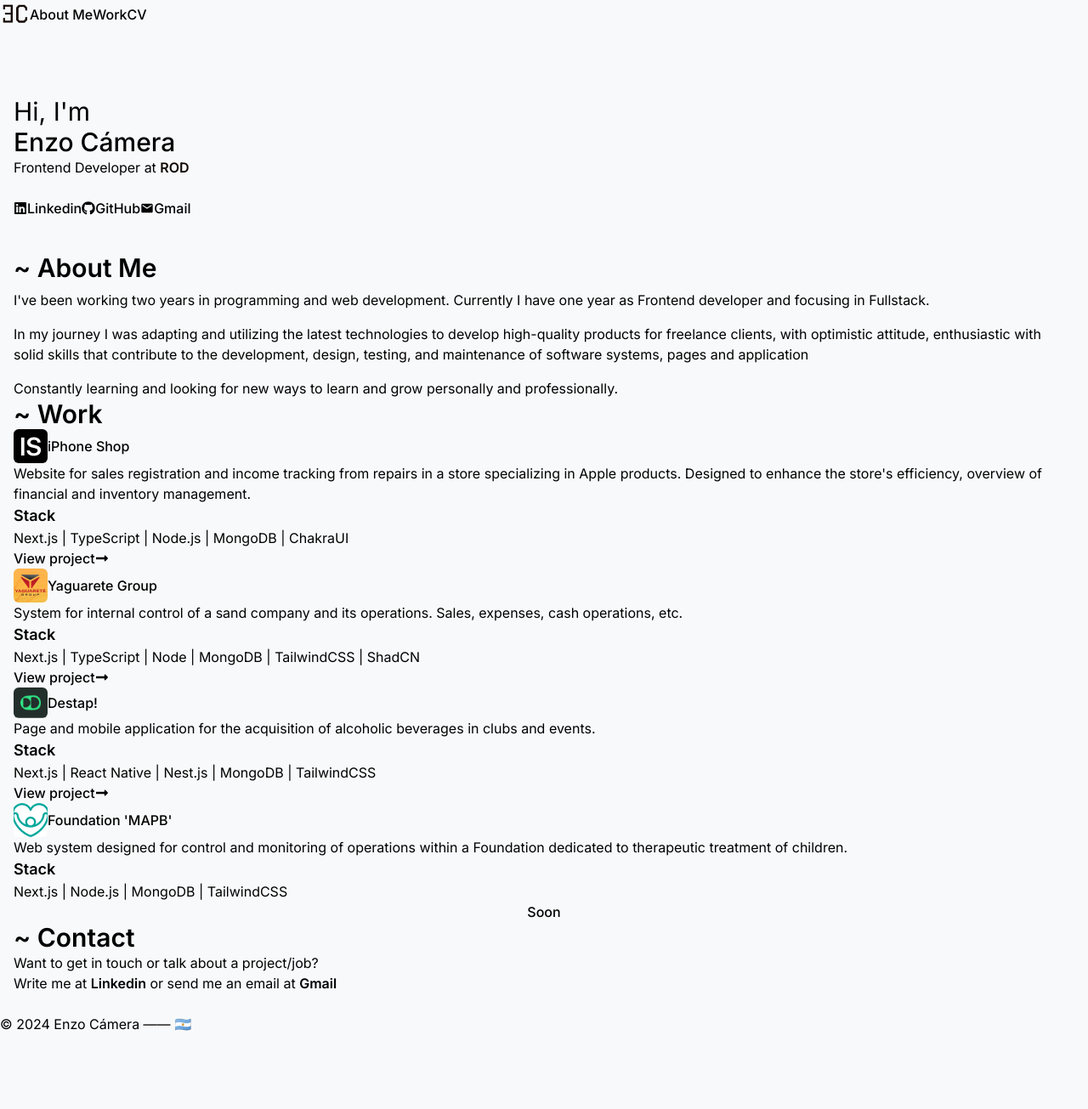
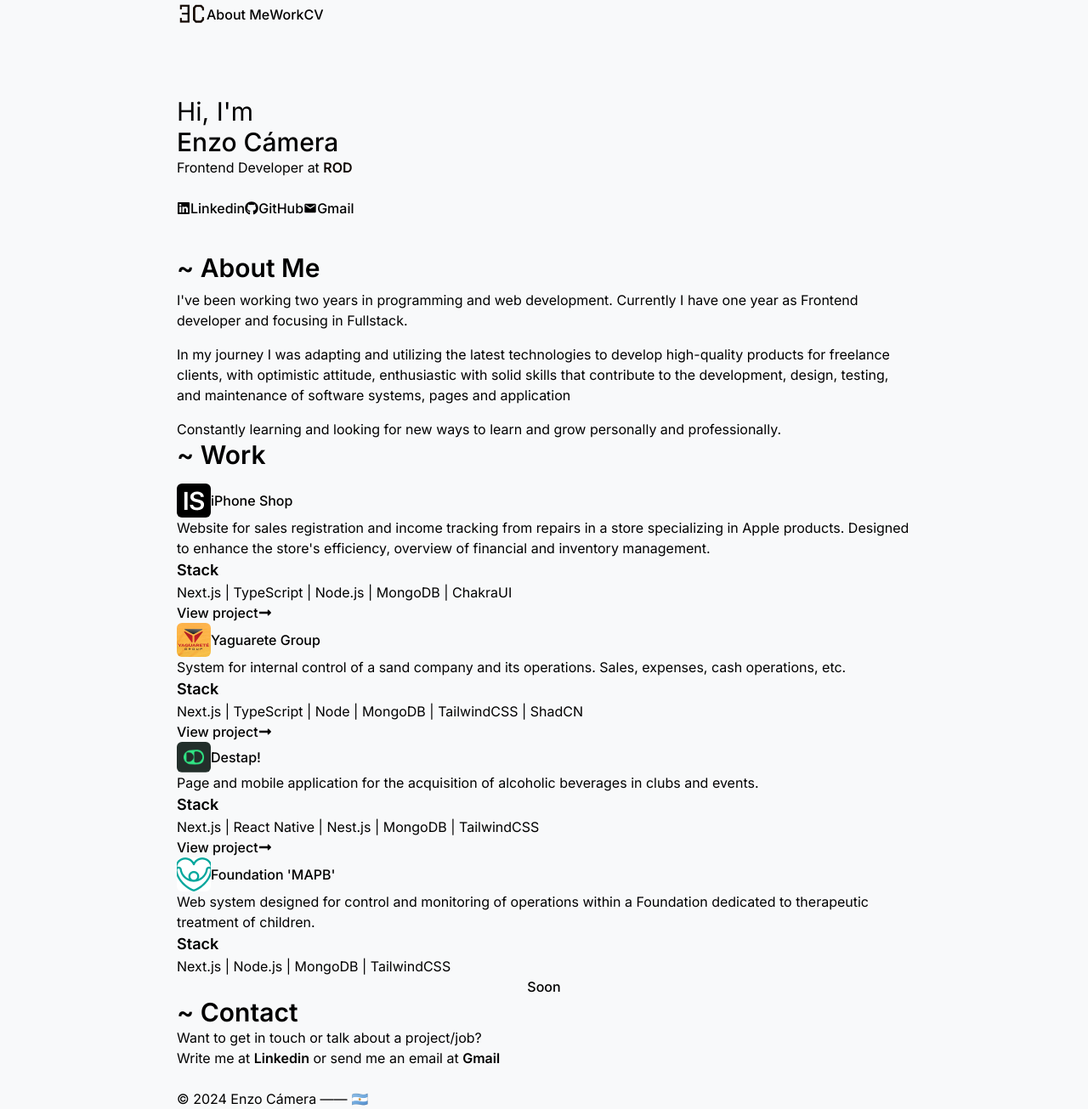
Before and after one commit to Enzo-cam/enzocam, a Next.js app: page / in a window 1280 px wide. Shown: the whole page at 85% size. Before the commit the page ends 1217 px from the top, so only its background shows below. Built offline with nearby package versions, Linux system fonts and the light colour scheme.

Commit message:
Feat: desktop UI and details

```diff
--- a/src/Components/AboutMe.tsx
+++ b/src/Components/AboutMe.tsx
@@ -1,6 +1,7 @@
 const AboutMe = () => {
   return (
-    <div className="bg-grisAbout text-white px-4 py-10">
+    <div className="bg-grisAbout text-white px-4 py-10 lg:w-screen lg:px-0">
+      <div className="max-w-screen-lg mx-auto lg:px-20">
         <h1 className="font-semibold text-3xl mb-2">~ About Me</h1>
         <p className="mb-4 font-light">
           I've been working two years in programming and web development.
@@ -14,10 +15,11 @@ const AboutMe = () => {
           development, design, testing, and maintenance of software systems, pages
           and application
         </p>
-      <p className="font-light"  id="work">
+        <p className="font-light" id="work">
           Constantly learning and looking for new ways to learn and grow
           personally and professionally.
         </p>
+      </div>
     </div>
   );
 };
--- a/src/Components/Contact.tsx
+++ b/src/Components/Contact.tsx
@@ -2,7 +2,7 @@ import Link from "next/link";
 
 const Contact = () => {
   return (
-    <div className="px-4 py-4 flex gap-4 flex-col mb-6">
+    <div className="px-4 py-4 flex gap-4 flex-col mb-6 w-full max-w-screen-lg mx-auto lg:px-20">
       <h1 className="text-3xl font-semibold">~ Contact</h1>
       <p>
         Want to get in touch or talk about a project/job?
--- a/src/Components/ContactRRSS.tsx
+++ b/src/Components/ContactRRSS.tsx
@@ -1,23 +1,37 @@
-
+'use client'
 import { FaLinkedin, FaGithub } from "react-icons/fa";
 import { MdEmail } from "react-icons/md";
 import Link from "next/link";
+import { ToastContainer, toast } from 'react-toastify';
+import 'react-toastify/dist/ReactToastify.css';
 
 const ContactRRSS = () => {
+
+  const handleCopyEmail = () => {
+    navigator.clipboard.writeText('enzo.fcam@gmail.com')
+      .then(() => {
+        toast.success('Email copiado al portapapeles');
+      })
+      .catch(err => {
+        toast.error('Error al copiar el email');
+      });
+  }
+
   return (
     <div className="flex gap-2 mt-6">
-        <Link href="https://www.linkedin.com/in/enzo-camera/" className="flex gap-2 items-center border border-black rounded-md py-2 px-3 font-medium">
+      <Link href="https://www.linkedin.com/in/enzo-camera/" target='_blank' className="flex gap-2 items-center border border-black rounded-md py-2 px-3 font-medium">
         <FaLinkedin />
         Linkedin
       </Link>
-        <Link href="https://github.com/Enzo-cam" className="flex gap-2 items-center border border-black rounded-md py-2 px-3 font-medium">
+      <Link href="https://github.com/Enzo-cam" target='_blank' className="flex gap-2 items-center border border-black rounded-md py-2 px-3 font-medium">
         <FaGithub />
         GitHub
       </Link>
-        <Link id="about-me" href="enzo.fcam@gmail.com" className="flex gap-2 items-center border border-black rounded-md py-2 px-3 font-medium">
+      <button onClick={handleCopyEmail} className="flex gap-2 items-center border border-black rounded-md py-2 px-3 font-medium cursor-pointer">
         <MdEmail />
         Gmail
-        </Link>
+      </button>
+      <ToastContainer position="bottom-right" autoClose={1000} hideProgressBar closeOnClick pauseOnHover />
     </div>
   )
 }
--- a/src/Components/Footer.tsx
+++ b/src/Components/Footer.tsx
@@ -13,7 +13,7 @@ const Footer = () => {
   }, []);
 
   return (
-    <div className=" w-full  shadow-sm flex items-right justify-between gap-2 px-3 z-50 pb-4">
+    <div className="w-full shadow-sm flex items-right justify-between gap-2 px-3 z-50 pb-4 max-w-screen-lg mx-auto lg:px-20 ">
       <p>
         &copy; {currentYear} Enzo Cámera ——{" "}
         <span className="text-xl">
--- a/src/Components/Header.tsx
+++ b/src/Components/Header.tsx
@@ -12,10 +12,9 @@ const Header = () => {
 
 
   return (
-    <div className='fixed top-0 left-0 w-full bg-white/60 backdrop-blur-md shadow-sm flex items-center gap-2 px-3 z-50 py-2'>
-        <Link
-          href="/"
-        >
+    <div className='fixed top-0 left-0 w-full bg-white/60 backdrop-blur-md shadow-sm flex items-center gap-3 px-3 z-50 py-2'>
+      <div className='w-full max-w-screen-lg mx-auto lg:px-20 justify-between flex items-center gap-3'>
+        <Link href="/">
           <Image
             src={logo}
             alt='logo'
@@ -23,10 +22,12 @@ const Header = () => {
             height={35}
           />
         </Link>
+        <div className='flex gap-2 lg:gap-6 lg:text-lg'>
           <Link href={path === '/' ? '#about-me' : '/#about-me'} className='text-black font-medium'>About Me</Link>
           <Link href={path === '/' ? '#work' : '/#work'} className='text-black font-medium'>Work</Link>
           <Link href='/cv' className='text-black font-medium'>CV</Link>
-
+        </div>
+      </div>
     </div>
   )
 }
--- a/src/Components/Perfil.tsx
+++ b/src/Components/Perfil.tsx
@@ -1,11 +1,14 @@
 import React from 'react'
+import ContactRRSS from './ContactRRSS'
 
 const Perfil = () => {
   return (
-    <div className=''>
+    <div className='w-full max-w-screen-lg mx-auto lg:px-20 gap-3'>
         <h1 className='text-3xl'>Hi, I'm </h1>
         <h1 className='text-3xl font-medium'>Enzo Cámera </h1>
         <h3 className='text-grisOsc text-xl mt-1 font-normal'>Frontend Developer at <span className='font-semibold text-grisAbout'>ROD</span></h3>
+
+        <ContactRRSS />
     </div>
   )
 }
--- a/src/Components/Work.tsx
+++ b/src/Components/Work.tsx
@@ -1,19 +1,18 @@
-
 import { workInfo } from "../../utils/workInfo"
 import WorkCard from "./WorkCard"
 
 const Work = () => {
   return (
-    <div id="work" className="px-4 py-10 flex gap-4 flex-col">
-        <h1 className="text-3xl font-semibold">~ Work</h1>
-        {/* Destap */}
+    <div id="work" className="px-4 py-10 w-full max-w-screen-lg mx-auto lg:px-20">
+      <h1 className="text-3xl font-semibold mb-4">~ Work</h1>
+      <div className="grid gap-4 grid-cols-1 sm:grid-cols-2">
         {workInfo.map(work => (
           <WorkCard
             key={work.projectName}
             work={work}
           />
         ))}
-
+      </div>
     </div>
   )
 }
--- a/src/app/cv/page.tsx
+++ b/src/app/cv/page.tsx
@@ -8,14 +8,14 @@ export const metadata = {
 
 const HomePage = () => {
   return (
-    <div className="px-4 mb-8">
+    <div className="px-4 mb-8 w-full max-w-screen-lg mx-auto lg:px-20">
         <h1 className="text-3xl font-semibold tracking-wide mb-6">
           Curriculum
         </h1>
 
         <div>
           <h2 className="text-2xl font-semibold">Work Experience</h2>
-          <div className="flex flex-col mt-4 gap-7">
+          <div className="flex flex-col mt-4 gap-7 lg:gap-10">
             {cvInfo.map(experience => (
               <CvCard
                 key={experience.name}
@@ -30,6 +30,7 @@ const HomePage = () => {
           <h2 className="text-2xl font-semibold mb-2">Technology Stack</h2>
           {stackInfo.map(area => (
             <StackCard
+              key={area.name}
               area={area}
             />
           ))}
--- a/src/app/layout.tsx
+++ b/src/app/layout.tsx
@@ -7,7 +7,7 @@ import Footer from '@/Components/Footer'
 const inter = Inter({ subsets: ['latin'] })
 
 export const metadata: Metadata = {
-  title: 'Enzo Camera',
+  title: 'Enzo Cámera',
   description: 'Personal page.',
 }
 
@@ -18,12 +18,14 @@ export default function RootLayout({
 }) {
   return (
     <html lang="en">
+      <head>
+        <link rel="icon" href="/favicon.png" sizes="any" />
+      </head>
       <body className={inter.className}>
         <Header/>
         <main className="min-h-screen mt-20">
           {children}
         </main>
-
         <Footer />
       </body>
     </html>
--- a/src/app/page.tsx
+++ b/src/app/page.tsx
@@ -9,7 +9,6 @@ export default function Home() {
     <>
       <div className="px-4 mb-10">
         <Perfil />
-        <ContactRRSS />
       </div>
 
       <AboutMe />
--- a/src/app/projects/[name]/page.tsx
+++ b/src/app/projects/[name]/page.tsx
@@ -21,9 +21,9 @@ const ProjectPage: FC<Props> = ({ params }) => {
   }
 
   return (
-    <div className="px-4">
+    <div className="px-4 max-w-screen-lg mx-auto lg:px-20">
       {/* Main */}
-      <div className="mt-28 mb-14">
+      <div className="mt-20 mb-14">
         <h1 className="text-4xl font-semibold tracking-wide mb-4">
           {project.projectName}
         </h1>
@@ -45,7 +45,7 @@ const ProjectPage: FC<Props> = ({ params }) => {
       </div>
 
       {/* Details */}
-      <div className="mb-20">
+      <div className="mb-20 lg:mb-12">
         <h3 className="text-2xl font-semibold mb-4">Technical details</h3>
         <p className="text-lg mb-4">
           For this project I use the following technologies:{" "}
@@ -64,7 +64,7 @@ const ProjectPage: FC<Props> = ({ params }) => {
       </div>
 
       {/* Personal Growth */}
-      <div className="mb-20">
+      <div className="mb-20 lg:mb-12">
         <h3 className="text-2xl font-semibold mb-4">Personal Growth</h3>
         <p className="">{project.growth}</p>
       </div>
--- a/utils/workInfo.ts
+++ b/utils/workInfo.ts
@@ -56,7 +56,7 @@ export const workInfo: IWork[] = [
     solution: "",
     developmentPeriod: "February 2024 - Doing",
     available: true,
-    images: './HomeIS.jpg',
+    images: '/HomeIS.png',
   },
   {
     icon: "/fundacion.png",
```
Lines whose indentation alone changed are shown as unchanged.
